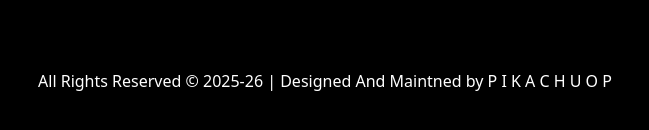
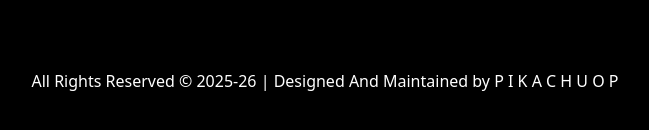
Before and after one commit to pikachuopweb-ux/PIKAOP, a plain HTML site: page index.html in a window 1280 px wide. Shown: the part 482-612 px from the top of the page, without its empty margins (315-964 px from the left). Drawn offline with Linux system fonts and the light colour scheme.

Commit message:
Update index.html

```diff
--- a/index.html
+++ b/index.html
@@ -29,7 +29,7 @@
 
     <footer>
       <p>
-        All Rights Reserved &copy; 2025-26 | Designed And Maintned by P I K A C H U O P
+        All Rights Reserved &copy; 2025-26 | Designed And Maintained by P I K A C H U O P
       </p>
     </footer>
   </body>
```
